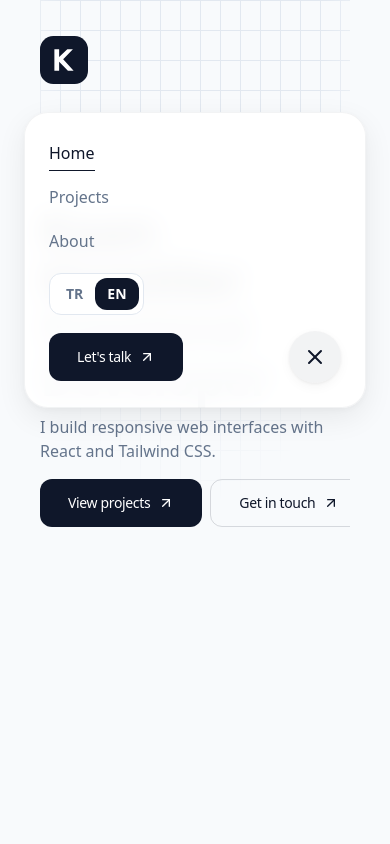
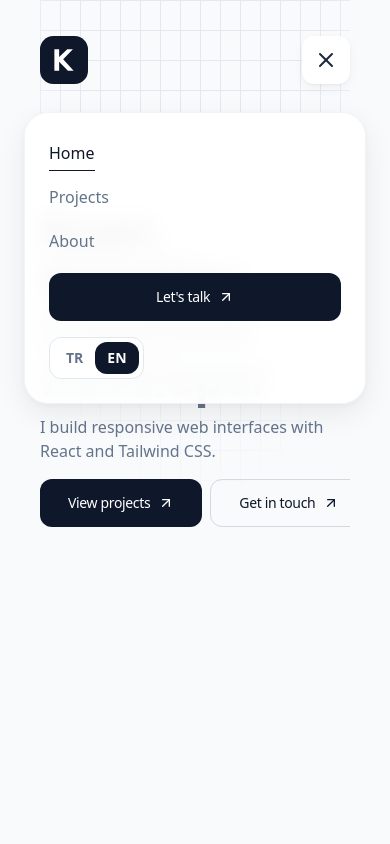
Before and after one commit to Kaan-Developer/Portfolio, a React (Vite) app: page / in a window 390 px wide. Both pictures are taken after a click on the button 322 px from the left and 60 px from the top of the page. Shown: the top 844 px of the page. Built offline with nearby package versions, Linux system fonts and the light colour scheme.

Commit message:
Fix mobile navbar navigation and dismissal

```diff
--- a/src/components/ui/Navbar.tsx
+++ b/src/components/ui/Navbar.tsx
@@ -1,4 +1,4 @@
-import { useEffect, useState } from "react";
+import { useEffect, useRef, useState } from "react";
 import LogoMark from "./LogoMark";
 import Ul from "./Ul";
 import { useSite } from "../../hooks/useSite";
@@ -12,12 +12,26 @@ import Button from "./Button";
 export const Navbar = () => {
   const site = useSite();
 
-  const { isOpen, toggle } = useMenuStore();
+  const { isOpen, toggle, close } = useMenuStore();
   const [isScrolled, setIsScrolled] = useState(false);
+  const menuButtonRef = useRef<HTMLButtonElement>(null);
 
-  const handleMenuToggle = () => {
-    toggle();
+  useEffect(() => {
+    if (!isOpen) return;
+
+    const handleKeyDown = (event: KeyboardEvent) => {
+      if (event.key === "Escape") {
+        close();
+        menuButtonRef.current?.focus();
+      }
     };
+
+    window.addEventListener("keydown", handleKeyDown);
+
+    return () => {
+      window.removeEventListener("keydown", handleKeyDown);
+    };
+  }, [isOpen, close]);
 
   useEffect(() => {
     const handleScroll = () => {
@@ -53,6 +67,7 @@ export const Navbar = () => {
         />
         <a
           href="#home"
+          onClick={close}
           aria-label="Kaan - Home"
           className="flex select-none shrink-0 text-black transition-opacity hover:opacity-80"
         >
@@ -64,18 +79,21 @@ export const Navbar = () => {
         </div>
 
         <div className="flex lg:hidden">
-          {!isOpen && (
           <button
+            ref={menuButtonRef}
             type="button"
-              aria-label="Open menu"
+            aria-label={isOpen ? "Menüyü kapat" : "Menüyü aç"}
             aria-expanded={isOpen}
             aria-controls="mobile-menu"
-              onClick={handleMenuToggle}
-              className="flex h-[56px] w-[56px] items-center justify-center rounded-full bg-white p-2 shadow-soft transition-transform duration-200 active:scale-95"
+            onClick={toggle}
+            className="flex h-12 w-12 items-center justify-center rounded-md bg-white shadow-soft"
           >
-              <Menu size={24} strokeWidth={2} className="text-black" />
+            {isOpen ? (
+              <X size={24} aria-hidden="true" />
+            ) : (
+              <Menu size={24} aria-hidden="true" />
+            )}
           </button>
-          )}
         </div>
 
         <div
@@ -88,25 +106,14 @@ export const Navbar = () => {
               : "invisible opacity-0 -translate-y-2 pointer-events-none"
           }`}
         >
-          <Ul mobile />
+          <Ul mobile onNavigate={close} />
+
+          <div className="flex flex-col items-stretch gap-4">
+            <Button arrow link="#contact" variant="primary" onClick={close}>
+              {site.buttons.letsContactBtn}
+            </Button>
 
             <Language />
-
-          <div className="flex items-center justify-center">
-                      <div className="flex flex-col">
-            <Button arrow link="#contact" variant="primary">
-              {site.buttons.letsContactBtn}
-            </Button>
-          </div>
-
-                    <button
-            type="button"
-            aria-label="Close menu"
-            onClick={handleMenuToggle}
-            className="ml-auto flex h-[52px] w-[52px] shrink-0 items-center justify-center rounded-full bg-black/5 shadow-soft hover:bg-black/10 transition-colors"
-          >
-            <X size={24} strokeWidth={2} className="text-black" />
-          </button>
           </div>
         </div>
 
@@ -124,7 +131,10 @@ export const Navbar = () => {
           aria-label="Close navigation menu"
           tabIndex={-1}
           className="fixed inset-0 z-40 lg:hidden"
-          onClick={handleMenuToggle}
+          onClick={() => {
+            close();
+            menuButtonRef.current?.focus();
+          }}
         />
       )}
     </>
--- a/src/components/ui/Ul.tsx
+++ b/src/components/ui/Ul.tsx
@@ -7,6 +7,7 @@ interface UlProps {
     inline?: boolean;
     links?: { label: ReactNode; target: string }[];
     ariaLabel?: string;
+    onNavigate?: () => void;
 }
 
 
@@ -15,6 +16,7 @@ const Ul = ({
   inline = false,
   links: providedLinks,
   ariaLabel,
+  onNavigate,
 }: UlProps) => {
   const site = useSite();
   const links = providedLinks ?? site.bubbles;
@@ -74,7 +76,10 @@ const Ul = ({
       <a
         key={bubble.target}
         href={`#${bubble.target}`}
-        onClick={() => setActiveSection(bubble.target)}
+        onClick={() => {
+          setActiveSection(bubble.target);
+          onNavigate?.();
+        }}
         aria-current={isActive ? "location" : undefined}
         className={
           inline
--- a/src/index.css
+++ b/src/index.css
@@ -66,7 +66,7 @@
   html {
     color-scheme: light;
     scroll-behavior: smooth;
-    scroll-padding-top: 2rem;
+    scroll-padding-top: 7rem;
   }
 
   body {
--- a/src/store/menu.ts
+++ b/src/store/menu.ts
@@ -3,10 +3,12 @@ import { create } from "zustand";
 interface menuTypes {
     isOpen: boolean;
     toggle: () => void;
+    close: () => void;
 }
 
 export const useMenuStore = create<menuTypes>((set) => ({
     isOpen: false,
+    close: () => set({ isOpen: false }),
 
     toggle: () =>
         set((state) => ({
```
Also changed, not shown: 1 other file (tests, documents, lock files or other folders). Lines whose indentation alone changed are shown as unchanged.
